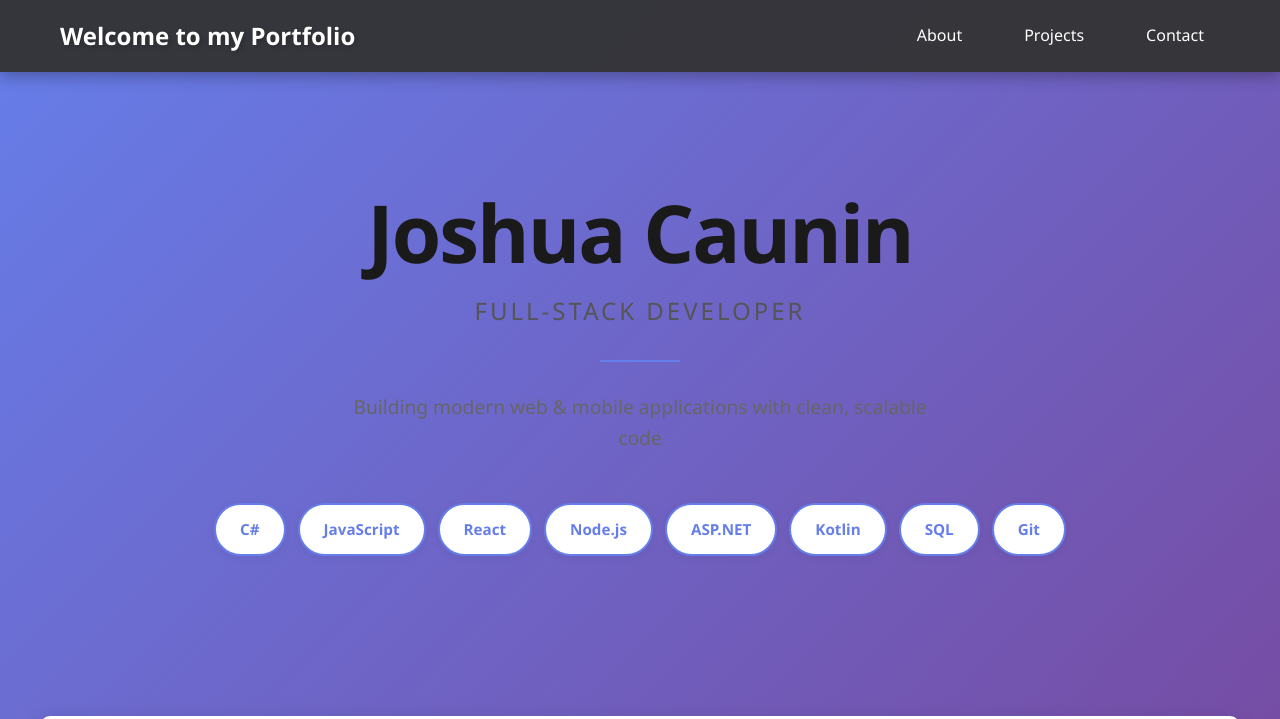
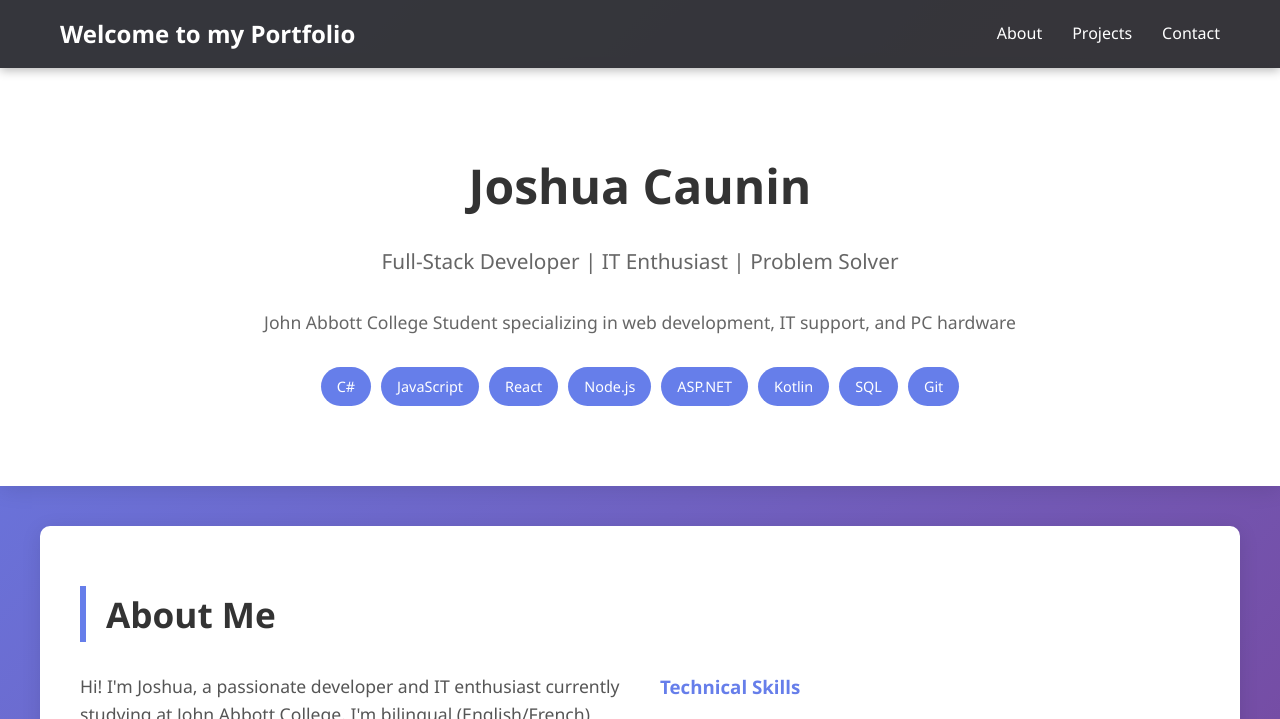
Before and after one commit to O7SeaWaveO7/Portfolio.github.io, a plain HTML site: page index.html in a window 1280 px wide. Shown: the top 719 px of the page. Drawn offline with Linux system fonts and the light colour scheme.

Commit message:
Refactor hero section and navigation styles
Updated hero section content and styling, adjusted navigation box shadow, and modified various CSS properties for improved layout and design.

```diff
--- a/index.html
+++ b/index.html
@@ -19,7 +19,6 @@
             background-attachment: fixed;
         }
 
-
         /* Navigation Bar */
         nav {
             background: rgba(51, 51, 51, 0.95);
@@ -27,7 +26,7 @@
             position: sticky;
             top: 0;
             z-index: 1000;
-            box-shadow: 0 4px 15px rgba(0,0,0,0.3);
+            box-shadow: 0 2px 10px rgba(0,0,0,0.3);
         }
 
         nav .nav-container {
@@ -43,7 +42,6 @@
             color: white;
             font-size: 1.5em;
             font-weight: bold;
-            text-shadow: 2px 2px 4px rgba(0,0,0,0.2);
         }
 
         nav .nav-links {
@@ -55,115 +53,48 @@
             color: white;
             text-decoration: none;
             font-weight: 500;
-            transition: all 0.3s ease;
-            padding: 8px 16px;
-            border-radius: 5px;
+            transition: color 0.3s ease;
         }
 
         nav a:hover {
-            background: rgba(255, 255, 255, 0.2);
-            transform: translateY(-2px);
+            color: #667eea;
         }
 
         /* Hero Section */
         .hero {
-            background: linear-gradient(135deg, rgba(102, 126, 234, 0.1) 0%, rgba(118, 75, 162, 0.1) 100%);
-            padding: 120px 40px;
+            background: white;
+            padding: 80px 40px;
             text-align: center;
-            position: relative;
-            min-height: 70vh;
-            display: flex;
-            align-items: center;
-            justify-content: center;
-        }
-
-        .hero-content {
-            max-width: 900px;
-            margin: 0 auto;
+            box-shadow: 0 4px 20px rgba(0,0,0,0.1);
         }
 
         .hero h1 {
-            font-size: 5em;
-            color: #1a1a1a;
+            font-size: 3em;
+            color: #333;
             margin-bottom: 20px;
-            font-weight: 800;
-            letter-spacing: -2px;
-            line-height: 1;
         }
 
         .hero .tagline {
-            font-size: 1.5em;
-            color: #555;
+            font-size: 1.3em;
+            color: #666;
             margin-bottom: 30px;
-            font-weight: 400;
-            letter-spacing: 3px;
-            text-transform: uppercase;
-        }
-
-        .hero-divider {
-            width: 80px;
-            height: 2px;
-            background: #667eea;
-            margin: 30px auto;
-        }
-
-        .hero .subtitle {
-            font-size: 1.2em;
-            color: #666;
-            margin-bottom: 50px;
-            font-weight: 300;
-            max-width: 600px;
-            margin-left: auto;
-            margin-right: auto;
         }
 
         .hero .skills-badges {
             display: flex;
             flex-wrap: wrap;
             justify-content: center;
-            gap: 12px;
-            margin-top: 40px;
+            gap: 10px;
+            margin-top: 30px;
         }
 
         .badge {
-            background: white;
-            color: #667eea;
-            padding: 12px 24px;
-            border-radius: 30px;
-            font-size: 0.95em;
-            font-weight: 600;
-            border: 2px solid #667eea;
-            transition: all 0.3s ease;
-            box-shadow: 0 2px 10px rgba(0,0,0,0.05);
-        }
-
-        .badge:hover {
             background: #667eea;
             color: white;
-            transform: translateY(-3px);
-            box-shadow: 0 5px 20px rgba(102, 126, 234, 0.3);
-        }
-
-        /* Responsive Design */
-        @media (max-width: 768px) {
-            .hero {
-                padding: 80px 20px;
-                min-height: 60vh;
-            }
-
-            .hero h1 {
-                font-size: 3em;
-                letter-spacing: -1px;
-            }
-
-            .hero .tagline {
-                font-size: 1.1em;
-                letter-spacing: 2px;
-            }
-
-            .hero .subtitle {
-                font-size: 1em;
-            }
+            padding: 8px 16px;
+            border-radius: 20px;
+            font-size: 0.9em;
+            font-weight: 500;
         }
 
         /* Main Sections */
@@ -377,11 +308,9 @@
 
     <!-- Hero Section -->
     <div class="hero">
-        <div class="hero-content">
         <h1>Joshua Caunin</h1>
-            <p class="tagline">Full-Stack Developer</p>
-            <div class="hero-divider"></div>
-            <p class="subtitle">Building modern web & mobile applications with clean, scalable code</p>
+        <p class="tagline">Full-Stack Developer | IT Enthusiast | Problem Solver</p>
+        <p style="color: #666; font-size: 1.1em;">John Abbott College Student specializing in web development, IT support, and PC hardware</p>
 
         <div class="skills-badges">
             <span class="badge">C#</span>
@@ -392,7 +321,6 @@
             <span class="badge">Kotlin</span>
             <span class="badge">SQL</span>
             <span class="badge">Git</span>
-            </div>
         </div>
     </div>
 
```
Lines whose indentation alone changed are shown as unchanged.
